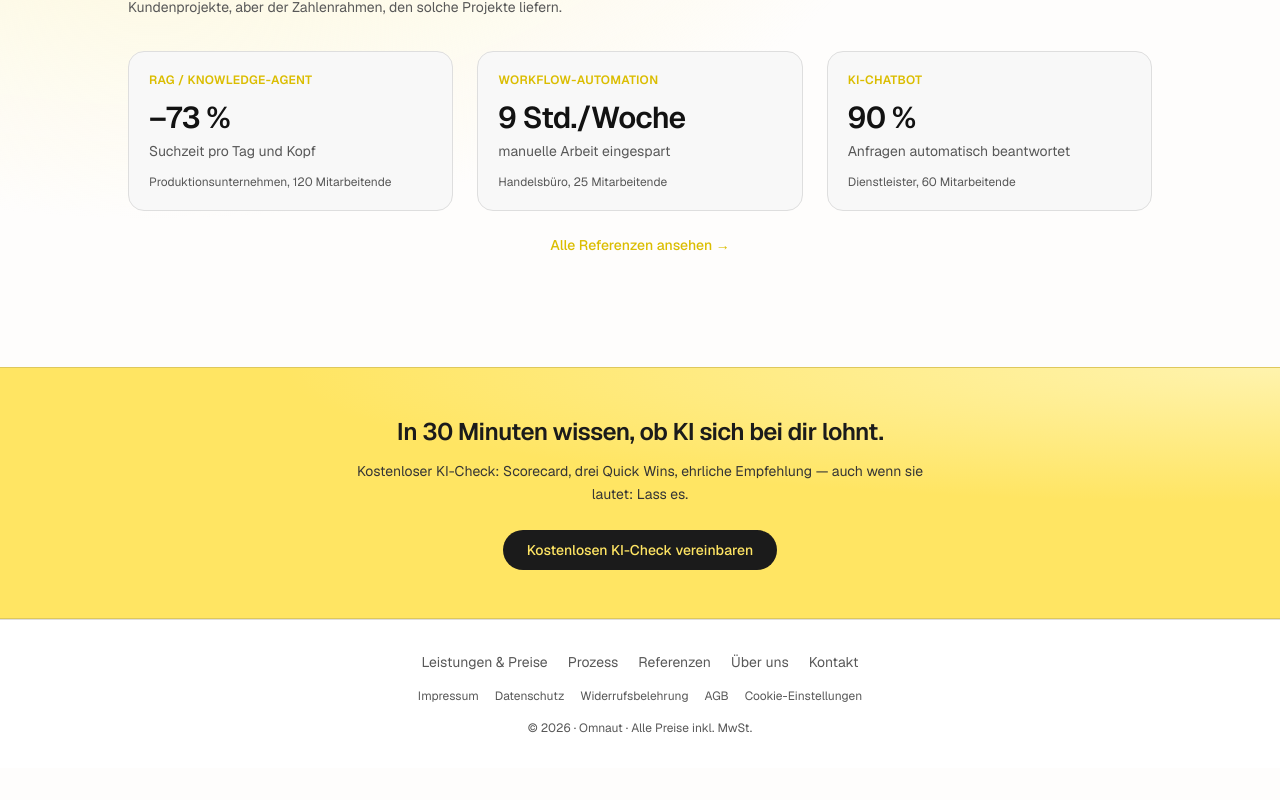
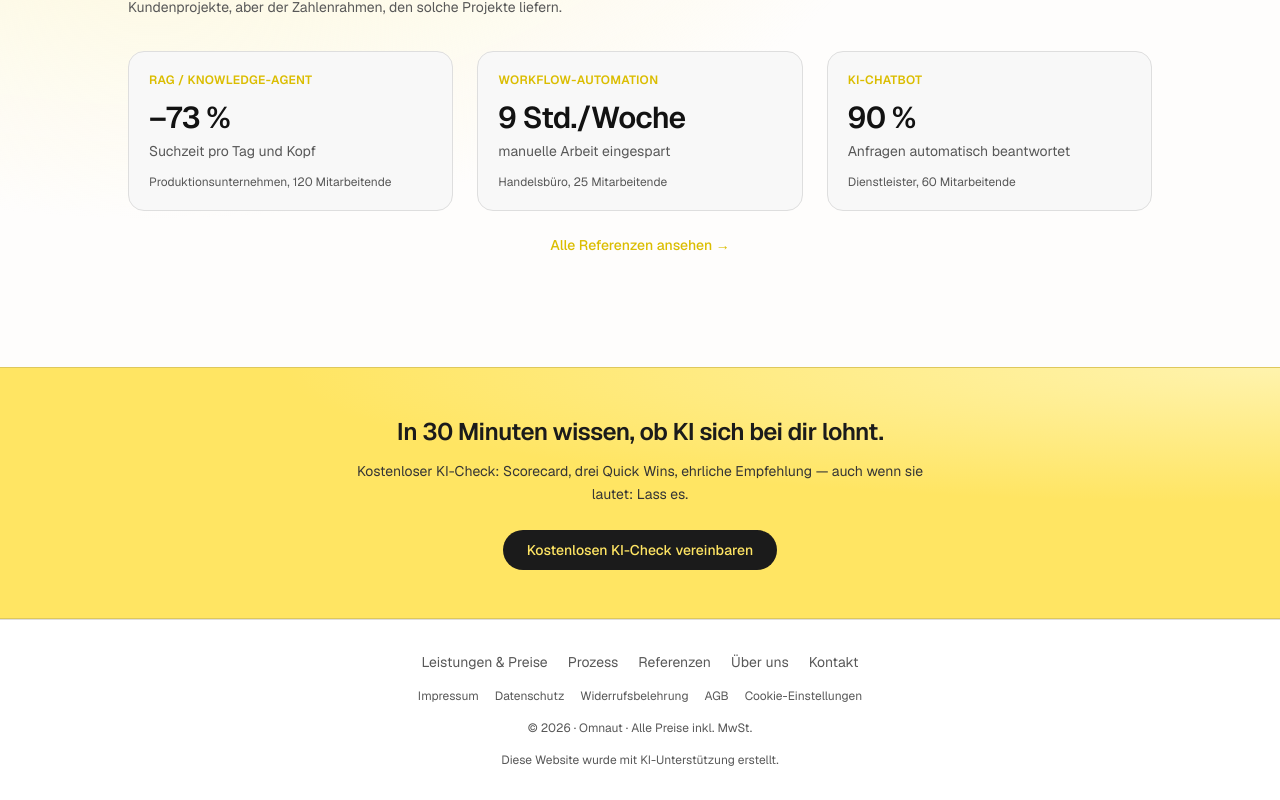
Before and after one commit to zJok3R/-Main-Project, a Next.js app: page / in a window 1280 px wide. Shown: the part 1839-2639 px from the top of the page. Before the commit the page ends 2607 px from the top, so only its background shows below. Built offline with nearby package versions, Linux system fonts and the light colour scheme.

Commit message:
feat: KI-Generiert-Hinweis im Footer

```diff
--- a/src/components/footer.tsx
+++ b/src/components/footer.tsx
@@ -40,6 +40,9 @@
         <p className="text-xs text-muted">
           © {year} · {brand.name} · Alle Preise inkl. MwSt.
         </p>
+        <p className="text-xs text-muted">
+          Diese Website wurde mit KI-Unterstützung erstellt.
+        </p>
       </div>
     </footer>
   );
```
